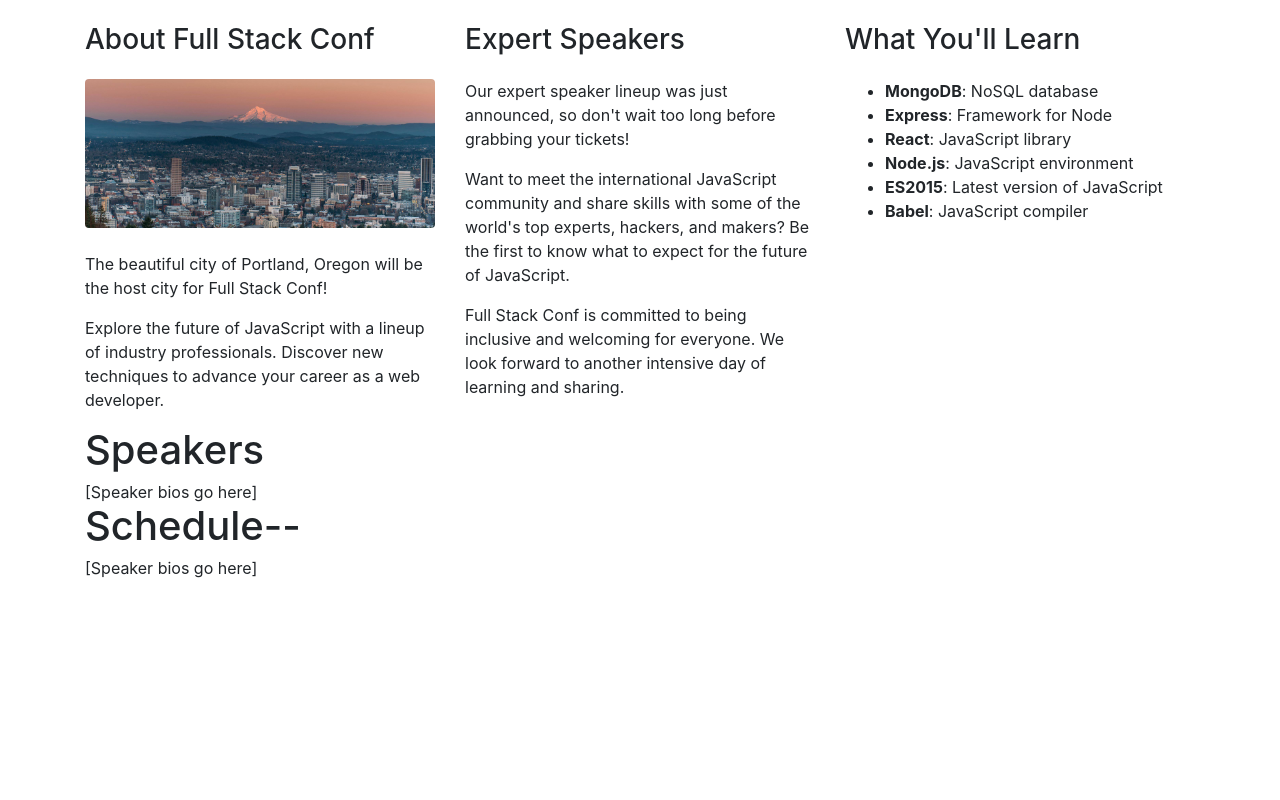
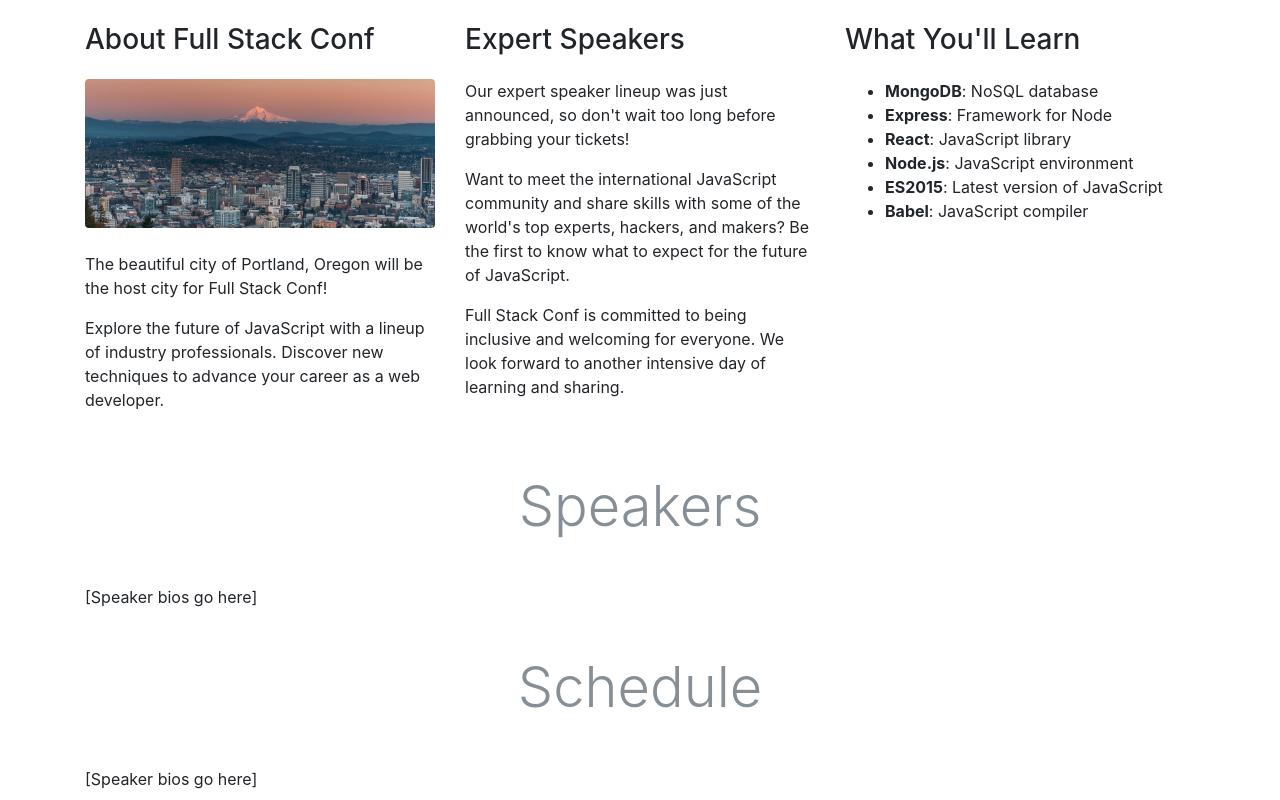
Before and after one commit to g-galvez2018/Full-Stack-Conf---Bootstrap, a plain HTML site: page index.html in a window 1280 px wide. Drawn offline with nearby package versions, Linux system fonts and the light colour scheme.

Commit message:
Centered text on bottom headings

```diff
--- a/index.html
+++ b/index.html
@@ -38,12 +38,14 @@
         </div>
       </div> <!-- /about-->
         <!-- speakers-->
-        <h1>Speakers</h1>
+        <h1 class="display-4 text-center my-5 text-muted">Speakers</h1>
         [Speaker bios go here]
+        <!-- /speakers-->
 
         <!-- schedule-->
-        <h1>Schedule--</h1>
+        <h1 class="display-4 text-center my-5 text-muted">Schedule</h1>
         [Speaker bios go here]
+        <!--/ schedule-->
 
     </div> <!-- /.container-->
 
```
